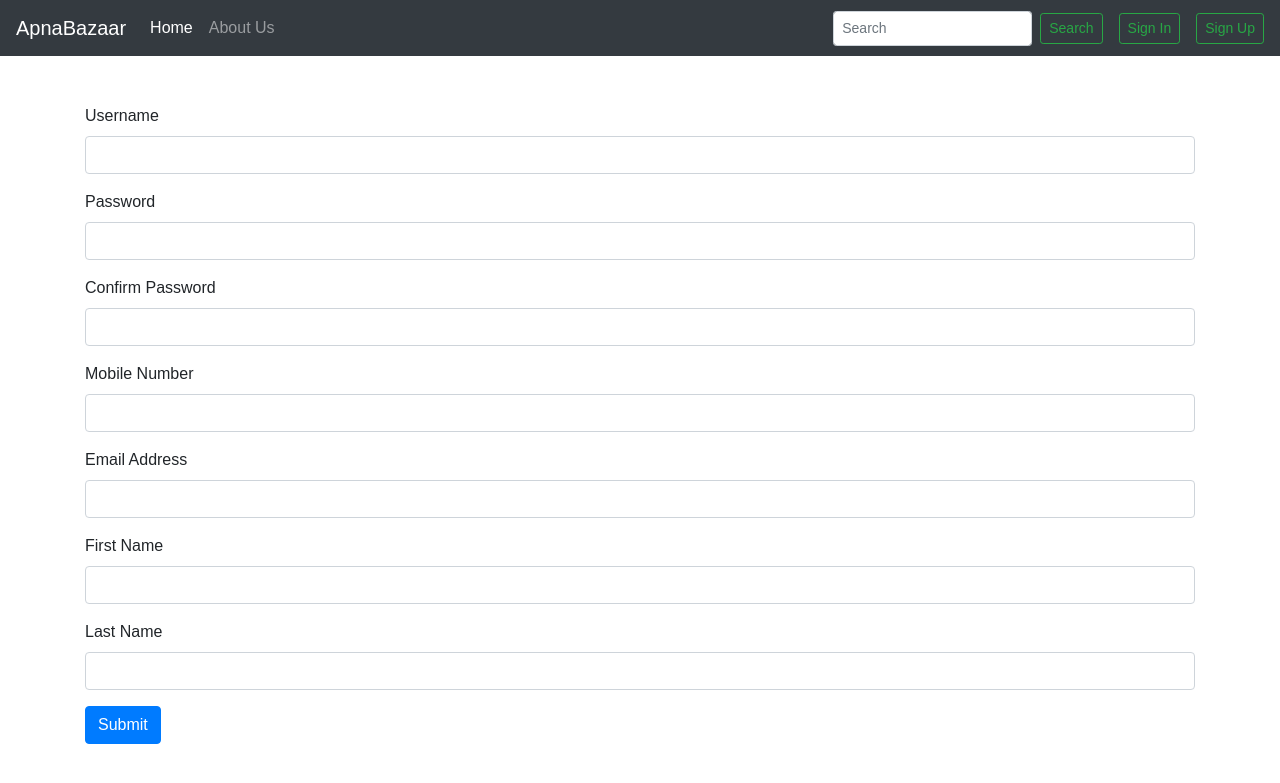
After one commit to keshav2212/ApnaBazaar, a Django app: page /register in a window 1280 px wide. The commit adds this page. Shown: the top 783 px of the page. Run offline with Django 3.2, Linux system fonts and the light colour scheme; some libraries are stand-ins or nearby versions.

Commit message:
signup signing added

```diff
--- a/ApnaBazaar/settings.py
+++ b/ApnaBazaar/settings.py
@@ -79,12 +79,12 @@ WSGI_APPLICATION = 'ApnaBazaar.wsgi.application'
 
 DATABASES = {
     'default': {
-        'ENGINE': 'django.db.backends.postgresql',
+        'ENGINE': 'django.db.backends.sqlite3',
         'NAME': os.path.join(BASE_DIR, 'db.sqlite3'),
     }
 }
 import dj_database_url
-db_from_env=dj_database_url.config(conn_max_age=600)
+db_from_env = dj_database_url.config(conn_max_age=600)
 DATABASES['default'].update(db_from_env)
 
 
--- a/shop/templates/shop/about.html
+++ b/shop/templates/shop/about.html
@@ -1,3 +1,3 @@
 {% extends 'shop/basic.html' %}
 {% block title %}About Us{% endblock %}
-{% block body%}This is About ApnaBazaar{% endblock %}
+{% block body%}<br>This is About ApnaBazaar, Working on this page will publish it soon.{% endblock %}
--- a/shop/templates/shop/basic.html
+++ b/shop/templates/shop/basic.html
@@ -10,6 +10,7 @@
 
     <title>{%block title%}{%endblock%}</title>
       <style>{%block style%}{%endblock%}
+</style>
   </style>
   </head>
   <body>
@@ -29,12 +30,28 @@
         <a class="nav-link" href="/aboutus">About Us</a>
       </li>
     </ul>
-    <form class="form-inline my-2 my-lg-0" method="get" action="{% url 'ShopHome' %}">
-      <input class="form-control mr-sm-2" type="search" placeholder="Search" aria-label="Search" value='{{ filter }}' name='product'>
-      <button class="btn btn-outline-success my-2 my-sm-0" type="submit">Search</button>
+      <form class="form-inline my-1 my-lg-0 mr-3" method="get" action="{% url 'home' %}">
+      <input class="form-control mr-sm-2 btn-sm" type="search" placeholder="Search" aria-label="Search" value='{{ filter }}' name='product'>
+      <button class="btn btn-outline-success my-2 my-sm-0 btn-sm" type="submit">Search</button>
     </form>
+
+    {% if user.is_authenticated %}
+    <a class="btn btn-outline-success btn-sm my-2 my-sm-0 mr-3" href="{% url 'home' %}">Hi, {{user.username}}</a>
+    <a class="btn btn-outline-success btn-sm my-2 my-sm-0 mr-3" href="{% url 'logout' %}">Sign Out</a>
+    {% else %}
+    <a class="btn btn-outline-success btn-sm my-2 my-sm-0 mr-3" href="{% url 'login' %}">Sign In</a>
+    <a class="btn btn-outline-success btn-sm my-2 my-sm-0" href="{% url 'register' %}">Sign Up</a>
+    {% endif %}
+
   </div>
 </nav>
+<br>
+{% if messages %}
+{% for message in messages %}
+<div class='alert alert-{{ message.tags }}' id="msg">{{message}}</div>
+{% endfor %}
+{% endif %}
+<br>
 {% block body %}
 {% endblock %}
     <!-- jQuery first, then Popper.js, then Bootstrap JS -->
--- /dev/null
+++ b/shop/templates/shop/register.html
@@ -0,0 +1,48 @@
+{%extends 'shop/basic.html'%}
+{%block body%}
+<style type="text/css">
+  body{
+  font: 1rem/1.5 "PT Sans", Arial, sans-serif;
+}
+</style>
+<div class="container">
+{% if messages %}
+{% for message in messages %}
+<div class='alert alert-{{ message.tags }}' id="msg">
+  {{ message }}
+</div>
+{% endfor %}
+  {% endif %}
+  <form method="POST" action="{% url 'register' %}">{% csrf_token %}
+  <div class="form-group">
+    <label for="exampleInputEmail1">Username</label>
+    <input type="text" class="form-control" name='username'>
+  </div>
+  <div class="form-group">
+    <label for="exampleInputPassword1">Password</label>
+    <input type="password" class="form-control" name='password'>
+  </div>
+  <div class="form-group">
+    <label for="exampleInputPassword2">Confirm Password</label>
+    <input type="password" class="form-control" name="password1">
+  </div>
+  <div class="form-group">
+    <label for="exampleInputEmail1">Mobile Number</label>
+    <input type="text" class="form-control" name="number">
+  </div>
+  <div class="form-group">
+    <label for="exampleInputEmail1">Email Address</label>
+    <input type="text" class="form-control" name="email">
+  </div>
+  <div class="form-group">
+    <label for="exampleInputEmail1">First Name</label>
+    <input type="text" class="form-control" name="firstname">
+  </div>
+  <div class="form-group">
+    <label for="exampleInputEmail1">Last Name</label>
+    <input type="text" class="form-control" name="lastname">
+  </div>
+  <button type="submit" class="btn btn-primary">Submit</button>
+</form>
+</div>
+{%endblock%}
--- a/shop/urls.py
+++ b/shop/urls.py
@@ -3,10 +3,13 @@ from django.urls import path
 from . import views
 
 urlpatterns = [
-path("",views.index,name="ShopHome"),
-path("about/",views.about,name="AboutUs"),
+path("",views.index,name="home"),
+path("aboutus/",views.about,name="AboutUs"),
 path("contact/",views.contact,name="ContactUs"),
 path("tracker/",views.tracker,name="Tracker"),
 path("productview/",views.productview,name="ProductView"),
 path("checkout/",views.checkout,name="Checkout"),
+path('login',views.login1,name='login'),
+path('logout',views.logout1,name='logout'),
+path('register',views.register,name='register'),
 ]
--- a/shop/views.py
+++ b/shop/views.py
@@ -2,6 +2,10 @@ from django.shortcuts import render
 from django.http import HttpResponse
 from .models import product
 from math import ceil
+from django.contrib import messages
+from django.shortcuts import render,redirect
+from django.contrib.auth import login,logout,authenticate
+
 # from django.core.cache.backends.base import DEFAULT_TIMEOUT
 # from django.views.decorators.cache import cache_page
 # from django.core.cache import cache
@@ -37,3 +41,43 @@ def search(request):
 	return HttpResponse("We are at search")
 def tracker(request):
 	return HttpResponse("We are at tracker")
+
+def login1(request):
+	if request.method=='POST':
+		lusername=request.POST['username']
+		lpassword=request.POST['password']
+		user=authenticate(username=lusername,password=lpassword)
+		if user is not None:
+			login(request,user)
+			messages.success(request,"%s has been logged in Successfully"%user.username)
+			return redirect('/')
+		else:
+			messages.error(request,'Invalid Username or Password')
+			return redirect('/login')
+	return render(request,'shop/login.html')
+
+
+
+def logout1(request):
+	messages.success(request,"You have been logged out Successfully")
+	logout(request)
+	return redirect('/')
+
+def register(request):
+	if request.method=='POST':
+		username=request.POST['username']
+		password=request.POST['password']
+		cpassword=request.POST['password1']
+		mobilenumber=request.POST['number']
+		email=request.POST['email']
+		if password==cpassword:
+			user=User.objects.create_user(username,email,password)
+			user.first_name=request.POST['firstname']
+			user.last_name=request.POST['lastname']
+			user.save()
+			messages.success(request,'%s has been Registered Successfully'%user.username)
+			return redirect('/login')
+		else:
+			messages.error(request,"Your password didn't match!")
+			return redirect('/register')
+	return render(request,'shop/register.html')
```
Also changed, not shown: shop/templates/shop/index.html (+6 -28 lines), shop/templates/shop/login.html (added, +29 -0 lines), db.sqlite3.
